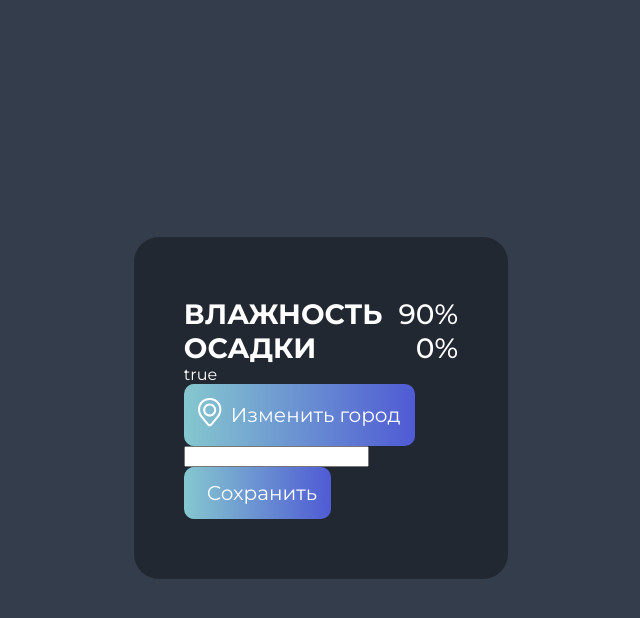
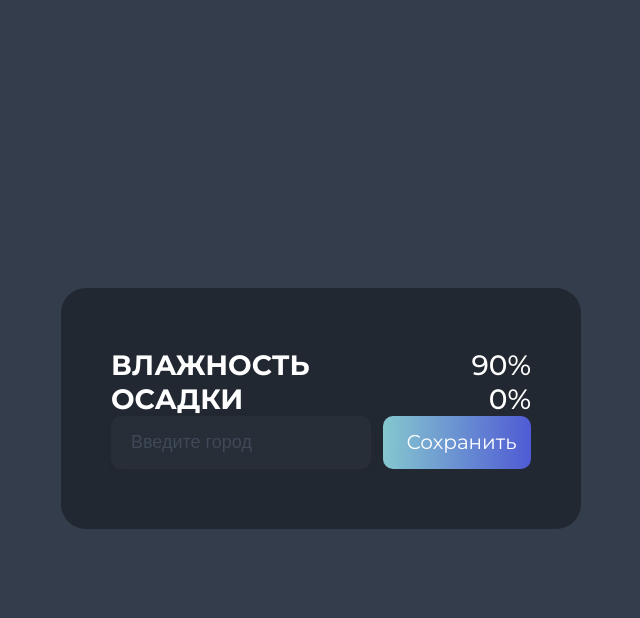
Before and after one commit to ShamsutOFF/vue-project1, a Vue app: page / in a window 1280 px wide. Both pictures are taken after a click on the button "Изменить город". Shown: the top 618 px of the page, without its empty margins (319-959 px from the left). Built offline with nearby package versions, Linux system fonts and the light colour scheme.

Commit message:
7.4. Упражнение - Input

```diff
--- a/src/components/Button.vue
+++ b/src/components/Button.vue
@@ -21,8 +21,11 @@
   font-size: 20px;
   color: var(--color-primary);
   cursor: pointer;
+  height: 53px;
+  width: 100%;
   display: flex;
   align-items: center;
+  justify-content: center;
   gap: 9px;
 }
 
--- a/src/components/CitySelect.vue
+++ b/src/components/CitySelect.vue
@@ -2,6 +2,7 @@
 import IconLocation from "@/icons/IconLocation.vue";
 import Button from "@/components/Button.vue";
 import {ref} from "vue";
+import Input from "@/components/Input.vue";
 
 const emit = defineEmits({
   selectCity(payload) {
@@ -23,19 +24,28 @@ function edit() {
 </script>
 
 <template>
-  {{ isEdited }}
-  <Button @click="edit()">
+  <div class="city-select">
+  <div v-show="isEdited" class="city-input">
+    <Input placeholder="Введите город"/>
+    <Button @click="select()">Сохранить</Button>
+  </div>
+  <Button v-show="!isEdited" @click="edit()">
     <template #icon>
       <IconLocation/>
     </template>
     Изменить город
   </Button>
-  <input/>
-  <Button @click="select()">
-    Сохранить
-  </Button>
+  </div>
 </template>
 
 <style scoped>
+.city-input {
+  display: flex;
+  align-items: center;
+  gap: 12px;
+}
 
+.city-select {
+  width: 420px;
+}
 </style>
--- /dev/null
+++ b/src/components/Input.vue
@@ -0,0 +1,26 @@
+<script setup>
+
+</script>
+
+<template>
+  <input class="input"/>
+</template>
+
+<style scoped>
+.input {
+  color: var(--color-primary);
+  width: 260px;
+  height: 53px;
+  border-radius: 10px;
+  border: none;
+  padding: 15px 20px;
+  font-size: 18px;
+  background: var(--color-bg-card);
+  box-shadow: 1px 2px 4px 0 var(--color-bg-main);
+}
+
+.input::placeholder {
+  color: var(--color-text-placeholder);
+}
+
+</style>
--- a/src/style.css
+++ b/src/style.css
@@ -1,12 +1,17 @@
 :root {
     --color-primary: #FFFFFF;
     --color-bg: #343D4B;
+    --color-text-placeholder: #3F4958;
     --color-primary-inverted: #000000;
     --color-bg-card: #272E37;
     --color-bg-main: #222831;
     --gradent: linear-gradient(90.8deg, rgba(144, 217, 224, 0.9) 0.2%, rgba(84, 96, 230, 0.9) 100%);
     --gradent-inverted: linear-gradient(256.33deg, rgba(144, 217, 224, 0.9) 9.04%, rgba(84, 96, 230, 0.9) 92.2%);
     --font: "Montserrat", sans-serif;
+}
+
+* {
+    box-sizing: border-box;
 }
 
 body {
@@ -17,6 +22,7 @@ body {
     -webkit-font-smoothing: antialiased;
     -moz-osx-font-smoothing: grayscale;
     background-color: var(--color-bg);
+
     display: grid;
     place-items: center;
     min-height: 100vh;
```
Also changed, not shown: 1 other file (tests, documents, lock files or other folders).
